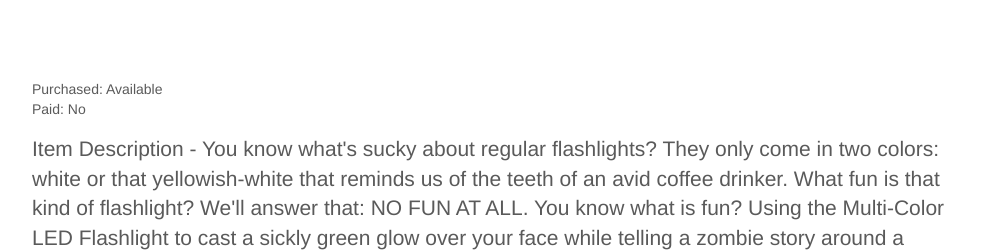
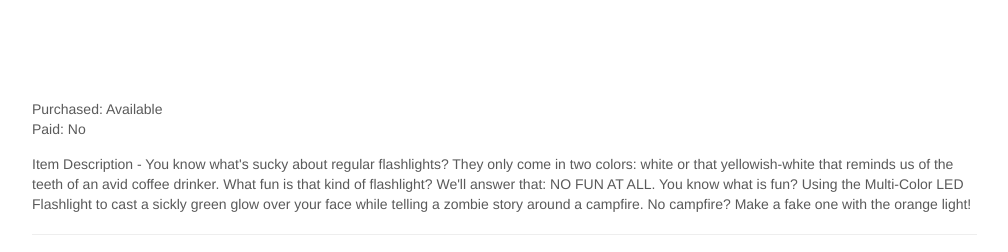
Before and after one commit to flycal6/moneykatz_django, a Django app: page /for-sale/ in a window 1280 px wide. Shown: the part 520-772 px from the top of the page, without its empty margins (233-1241 px from the left). Run offline with Django 3.2, Linux system fonts and the light colour scheme; data that the repository does not hold is empty; parts of the project's set-up code (start-up, migrations or seed data) failed here and were passed over; some libraries are stand-ins or nearby versions.

Commit message:
readability of for-sale html

```diff
--- a/templates/moneykatz/forsale.html
+++ b/templates/moneykatz/forsale.html
@@ -14,22 +14,25 @@
     </div>
 
     <div>
-        <h4>
+        <h4 class="lead">
             Bar and Kegerator - 400KD
         </h4>
         <div style="display: inline-block;">
-        <img style="float: left; margin-right: 10px" src="{% static 'images/falconbig.png' %}">
-        <img style="float:left; margin-right: 10px;" src="{% static 'images/falconbig.png' %}">
-        <p style="float:left; position: relative; margin-top: 100px;">Purchased:  Available<br />
-        Paid: No</p>
-            </div>
-        <p class="lead sale-item">Item Description - You know what's sucky about regular flashlights? They only come in
+            <img style="float: left; margin-right: 10px" src="{% static 'images/falconbig.png' %}">
+            <img style="float:left; margin-right: 10px;" src="{% static 'images/falconbig.png' %}">
+            <p style="float:left; position: relative; margin-top: 100px;">Purchased:  Available<br />Paid: No</p>
+        </div>
+
+        <p class="sale-item">Item Description - You know what's sucky about regular flashlights? They only come in
             two colors: white or that yellowish-white that reminds us of the teeth of an avid coffee drinker. What fun
             is that kind of flashlight? We'll answer that: NO FUN AT ALL. You know what is fun? Using the Multi-Color
             LED Flashlight to cast a sickly green glow over your face while telling a zombie story around a campfire.
-            No campfire? Make a fake one with the orange light!</p>
+            No campfire? Make a fake one with the orange light!
+        </p>
+
         <hr>
     </div>
+
     <div>
         <img class="sale-image" src="{% static 'images/falconbig.png' %}">
         <p class="lead sale-item">Item Description</p>
```
